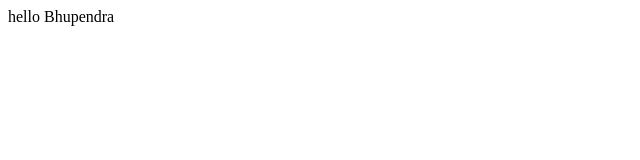
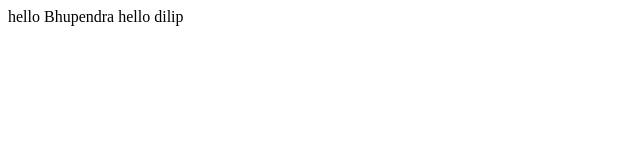
Before and after one commit to Bhupendra-54/TestingRepo, a plain HTML site: page index.html in a window 1280 px wide. Shown: the full height of the page, 0-640 px from the left. Drawn offline with Linux system fonts and the light colour scheme.

Commit message:
dilip commit 1

```diff
--- a/index.html
+++ b/index.html
@@ -7,5 +7,6 @@
 </head>
 <body>
     hello Bhupendra
+    hello dilip
 </body>
 </html>
```
